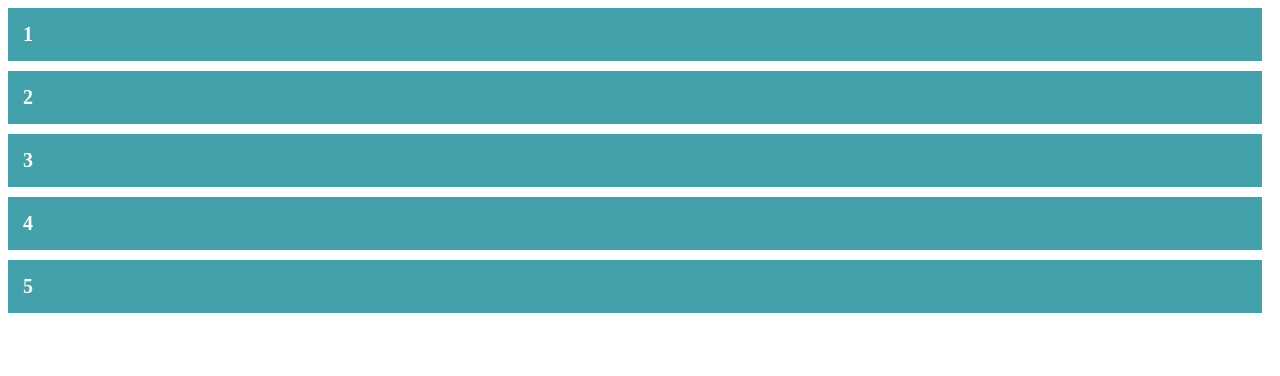
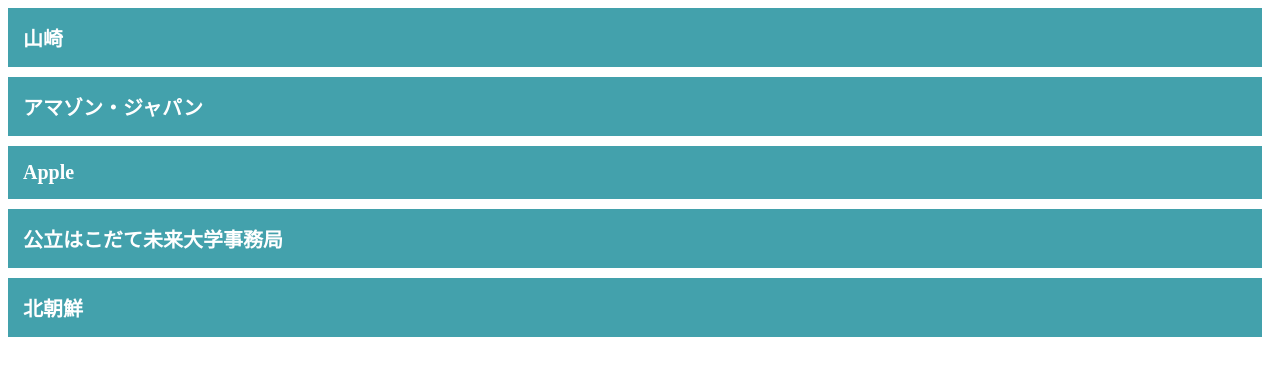
Before and after one commit to syouya2022/Cyber_attack_simulated_experience_3.github.io, a plain HTML site: page index.html in a window 1280 px wide. Drawn offline with Linux system fonts and the light colour scheme.

Commit message:
Update index.html

```diff
--- a/index.html
+++ b/index.html
@@ -9,11 +9,11 @@
 	</head>
 	<body>
 		<div class="box">
-			<div class="item">1</div>
-			<div class="item">2</div>
-			<div class="item">3</div>
-			<div class="item">4</div>
-			<div class="item">5</div>
+			<div class="item">山崎</div>
+			<div class="item">アマゾン・ジャパン</div>
+			<div class="item">Apple</div>
+			<div class="item">公立はこだて未来大学事務局</div>
+			<div class="item">北朝鮮</div>
 		</div>
 	</body>
 	<!--//box-->
```
